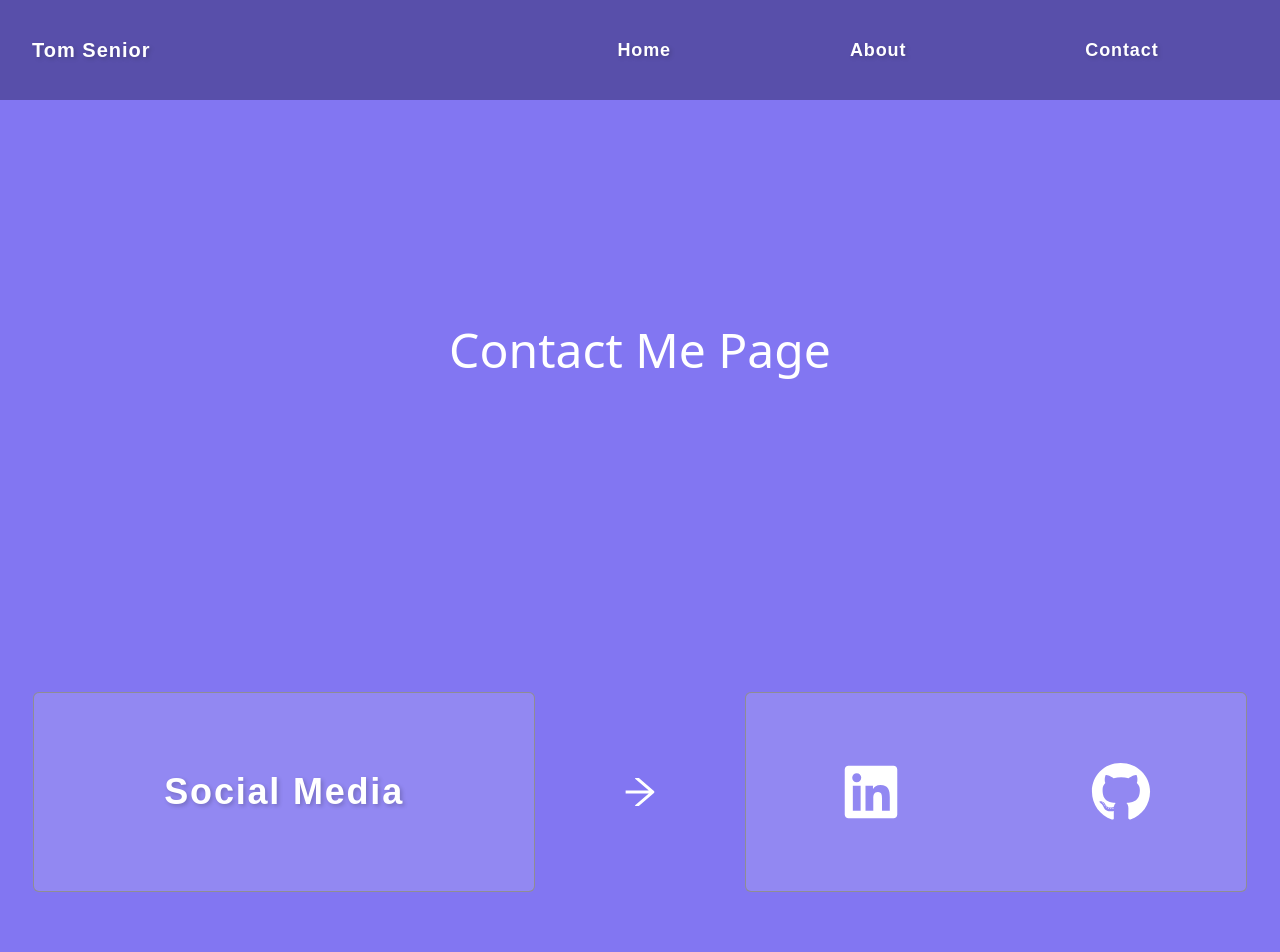
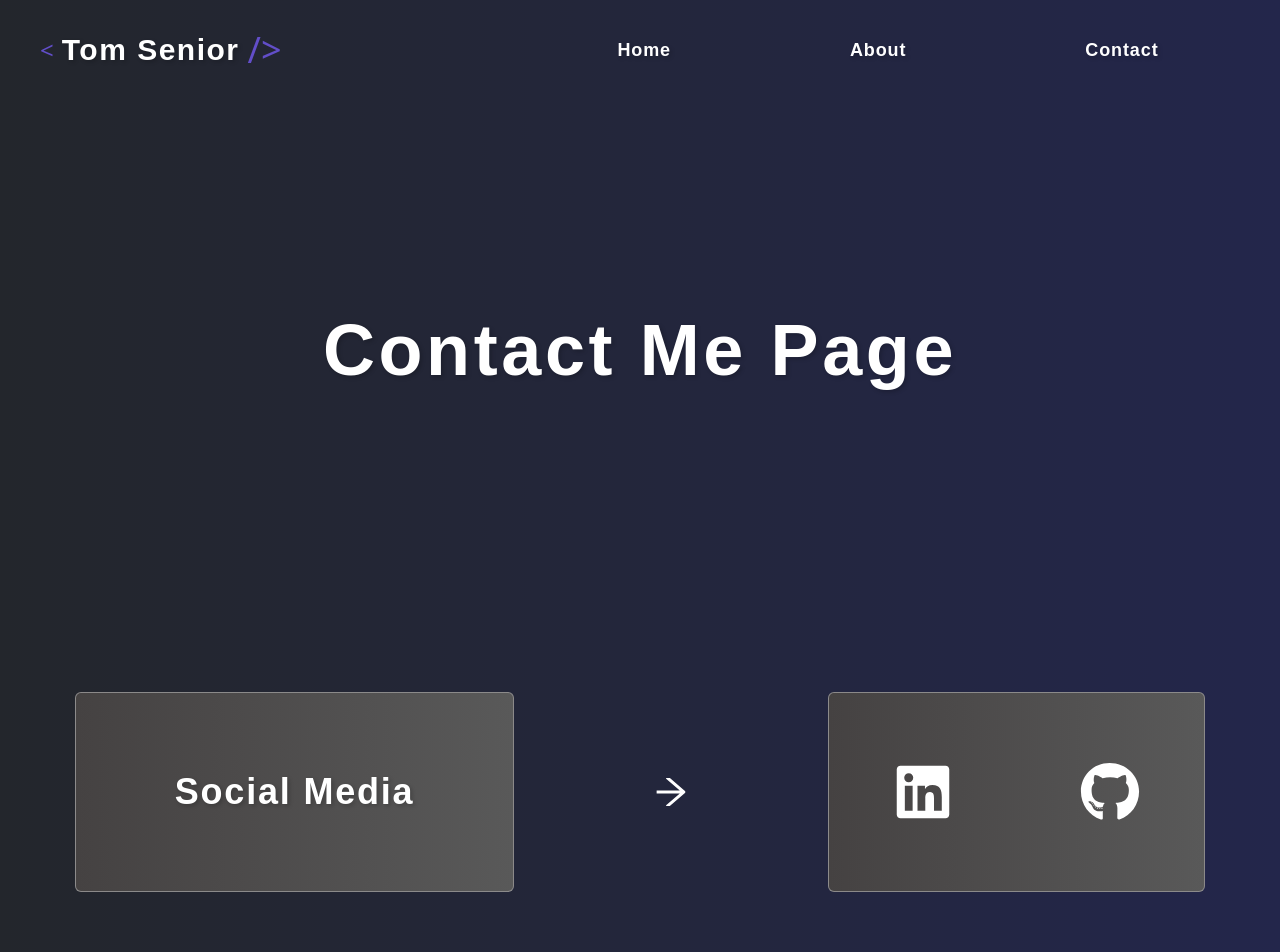
Before and after one commit to tomsenior20/React-Portfolio, a React (Create React App) app: page /contact in a window 1280 px wide. Shown: the top 952 px of the page. Built offline with nearby package versions, Linux system fonts and the light colour scheme.

Commit message:
color scheme changed

```diff
--- a/src/components/nav.jsx
+++ b/src/components/nav.jsx
@@ -5,6 +5,10 @@ import { Link } from 'react-router-dom'
 import '../static/nav.css'
 
 export default function Nav() {
+    const icons = {
+        startBreakPoint: "< ",
+        endBreakPoint: " />"
+    }
     const [menuOpen, setMenuOpen] = useState(false);
     const handleMenuToggle = () => {
         setMenuOpen(!menuOpen)
@@ -15,8 +19,10 @@ export default function Nav() {
     }
     return (
         <nav className="App top-0 fixed flex w-full justify-between p-5 items-center h-[100px]">
-            <div className="flex justify-start w-4/5 sm:w-2/5 p-3">
-                <h1 className="navTitle text-xl text-white">Tom Senior</h1>
+            <div className="flex justify-start items-center w-4/5 sm:w-2/5 p-3">
+                <span className="breakPoint mx-2 text-white text-2xl">{icons.startBreakPoint}</span>
+                <h1 className="navTitle text-xl md:text-3xl text-white">Tom Senior</h1>
+                <span className="breakPoint mx-2 text-4xl text-white">{icons.endBreakPoint}</span>
             </div>
             <div className="hidden sm:block w-3/5 p-3">
                 <ul className="hidden md:flex flex-row justify-around">
@@ -36,15 +42,15 @@ export default function Nav() {
                 {!menuOpen ? <FaBars /> : <FaTimes />}
             </div>
             {/* Mobile Menu */}
-            <ul className={!menuOpen ? "hidden" : "absolute top-0 left-0 w-full flex bg-[#fcba03] flex-col h-screen justify-center items-center"}>
+            <ul className={!menuOpen ? "hidden" : "mobileLinkMenu absolute top-0 left-0 w-full flex flex-col h-screen justify-center items-center"}>
                 {/* Add your mobile menu items here */}
-                <li>
+                <li className="leading-7 my-2">
                     <Link to='/' className="text-lg text-white" onClick={handleMobileLinkClick} >Home</Link>
                 </li>
-                <li>
+                <li className="leading-7 my-2">
                     <Link to='/about' className="text-lg text-white" onClick={handleMobileLinkClick}>About</Link>
                 </li>
-                <li>
+                <li className="leading-7 my-2">
                     <Link to='/contact' className="text-lg text-white" onClick={handleMobileLinkClick}>Contact</Link>
                 </li>
                 {/* Add more items as needed */}
--- a/src/index.css
+++ b/src/index.css
@@ -3,7 +3,8 @@
 @tailwind utilities;
 
 html{
-  background:rgba(109, 95, 240, 0.85);
+  /* background:rgba(109, 95, 240, 0.85); */
+  background:linear-gradient(90deg ,rgb(35, 38, 44),rgba(35, 38, 75,1));
   overflow-y: scroll;
 }
 
--- a/src/pages/contact.jsx
+++ b/src/pages/contact.jsx
@@ -12,18 +12,18 @@ export default function Contact() {
             </Helmet>
             <div className="pageWelcomeContainer mt-[100px] min-h-[500px] md:flex-row flex-col p-3 flex w-full items-center justify-center">
                 <div className="text-center">
-                    <h1 className="PageWelcomeHeader text-white text-5xl ">Contact Me Page</h1>
+                    <h1 className="PageWelcomeHeader text-white text-5xl md:text-7xl ">Contact Me Page</h1>
                 </div>
             </div>
             <div className="socialMediaLinksContainer flex flex-col md:flex-row p-3 my-10 md:my-[5rem] w-[100%] justify-center">
-                <div className="socialMediaHeader rounded-md text-center w-[90%] h-[100px] md:h-[200px] my-3 md:my-8 flex justify-center items-center w-full md:w-[40%]">
+                <div className="socialMediaHeader rounded-md text-center w-[80%] h-[100px] md:h-[200px] my-3 md:my-8 flex justify-center items-center w-full md:w-[35%]">
                     <p className="socialMediaText text-white text-center text-4xl">Social Media</p>
                 </div>
-                <div className="socialArrowBeteen flex justify-center items-center h-[100px] md:h-[200px] my-3 md:my-8 w-[90%] md:w-[10%]">
+                <div className="socialArrowBeteen flex justify-center items-center h-[100px] md:h-[200px] my-3 md:my-8 w-[90%] md:w-[5%]">
                     <AiOutlineArrowRight className="text-center  w-[40px] h-[40px] text-white hidden md:flex" />
                     <AiOutlineArrowDown className="text-center  w-[40px] h-[100%] text-white flex md:hidden" />
                 </div>
-                <div className="socialMediaLinks flex rounded-md flex-row items-center justify-around w-[90%] h-[100px] md:h-[200px] my-3 md:my-8 md:w-[40%]">
+                <div className="socialMediaLinks flex rounded-md flex-row items-center justify-around w-[80%] h-[100px] md:h-[200px] my-3 md:my-8 md:w-[30%]">
                     <a href="https://www.linkedin.com/in/tom-senior20/" target="_blank" rel="noopener noreferrer">
                         <FaLinkedin className="socialIcons w-[60px] h-[60px] text-white" />
                     </a>
--- a/src/pages/home.jsx
+++ b/src/pages/home.jsx
@@ -10,7 +10,7 @@ export default function Home(params) {
                 <title>Home Page</title>
             </Helmet>
             <div className="mt-[150px] p-9 h-[650px] flex justify-center items-center min-h-[550px]">
-                <h1 className="homeIntroductionTitle text-white text-7xl text-center p-2">Welcome to My Portfolio</h1>
+                <h1 className="homeIntroductionTitle text-white text-5xl md:text-7xl text-center p-2">Welcome to My Portfolio</h1>
             </div>
             <div className="descriptionContainer flex flex-col md:flex-row p-10 mt-[2rem] min-h[550px] flex justify-center items-center">
                 {/* Contains an image of me */}
@@ -19,8 +19,10 @@ export default function Home(params) {
                 </div>
                 {/* Introduction title Explaining what this prioject will cover */}
                 <div className="p-8 p-md-5 m-4 flex flex-col items-center justify-center w-[100%]  h-md-[100%] w-md-[40%]">
-                    <h3 className="introductionHeader text-white text-3xl word-break my-[1rem]">Welcome to my page, this page is my first project using React.</h3>
-                    <p className="introductionText text-white text-xl word-break my-[2rem]">I will be showing and attempting my first responsive design using this framework.
+                    <h3 className="introductionHeader text-white text-3xl word-break my-[1rem]">
+                        <span className="text-3xl">Welcome to my page,</span>
+                        this page is my first project using React.</h3>
+                    <p className="introductionText text-white text-lg word-break my-[1rem]">I will be showing and attempting my first responsive design using this framework.
                     I will also be showing how the use of data can be used and displayed on the page.</p>
                 </div>
             </div>
--- a/src/static/contact.css
+++ b/src/static/contact.css
@@ -1,5 +1,5 @@
 .socialMediaHeader,.socialMediaLinks{
-    background: #eeeeee26;
+    background: linear-gradient(90deg, rgb(69, 66, 66), rgba(89, 89, 89,1));
     margin: auto;
     border: 1px solid rgba(143, 142, 142, 0.95);
 }
@@ -8,6 +8,14 @@
 }
 
 .socialMediaText{
+    letter-spacing: 0.05em;
+    font-family: Arial, Helvetica, sans-serif;
+    line-height: 2;
+    text-shadow: 2px 2px 4px rgba(0, 0, 0, 0.2);
+    font-weight: 700;
+}
+
+.PageWelcomeHeader{
     letter-spacing: 0.05em;
     font-family: Arial, Helvetica, sans-serif;
     line-height: 2;
--- a/src/static/footer.css
+++ b/src/static/footer.css
@@ -1,5 +1,6 @@
 footer{
-    background:rgba(39, 34, 82, 0.45);
+    background:linear-gradient(90deg ,rgb(35, 38, 44),rgba(35, 38, 75,0.5));
+    margin-top:50px;
 }
 
 .copyrightText{
--- a/src/static/home.css
+++ b/src/static/home.css
@@ -8,18 +8,13 @@
     text-shadow: 2px 2px 4px rgba(0, 0, 0, 0.2);
     font-weight: 700;
     margin: 1rem 1.5rem;
-    color: #fff;
-    background: linear-gradient(45deg, #ffffff, #d4d4d3);
-    background-clip: text;
-    -webkit-background-clip: text;
-    -webkit-text-fill-color: transparent;
     margin:1rem 1.5rem;
 }
 
 .introductionHeader{
-    letter-spacing: 0.05em;
+    letter-spacing: 0.15em;
     font-family: Arial, Helvetica, sans-serif;
-    line-height: 1.2;
+    line-height: 2;
     color:white;
     font-weight: 500;
     animation: slideIn 1s ease-in-out;
--- a/src/static/nav.css
+++ b/src/static/nav.css
@@ -1,5 +1,9 @@
-nav{
-    background:rgba(39, 34, 82, 0.45);
+.breakPoint{
+    color:rgb(98, 78, 201);
+}
+
+.mobileLinkMenu{
+    background:linear-gradient(90deg ,rgb(35, 38, 44),rgba(35, 38, 75,1));
 }
 
 .navTitle{
```
